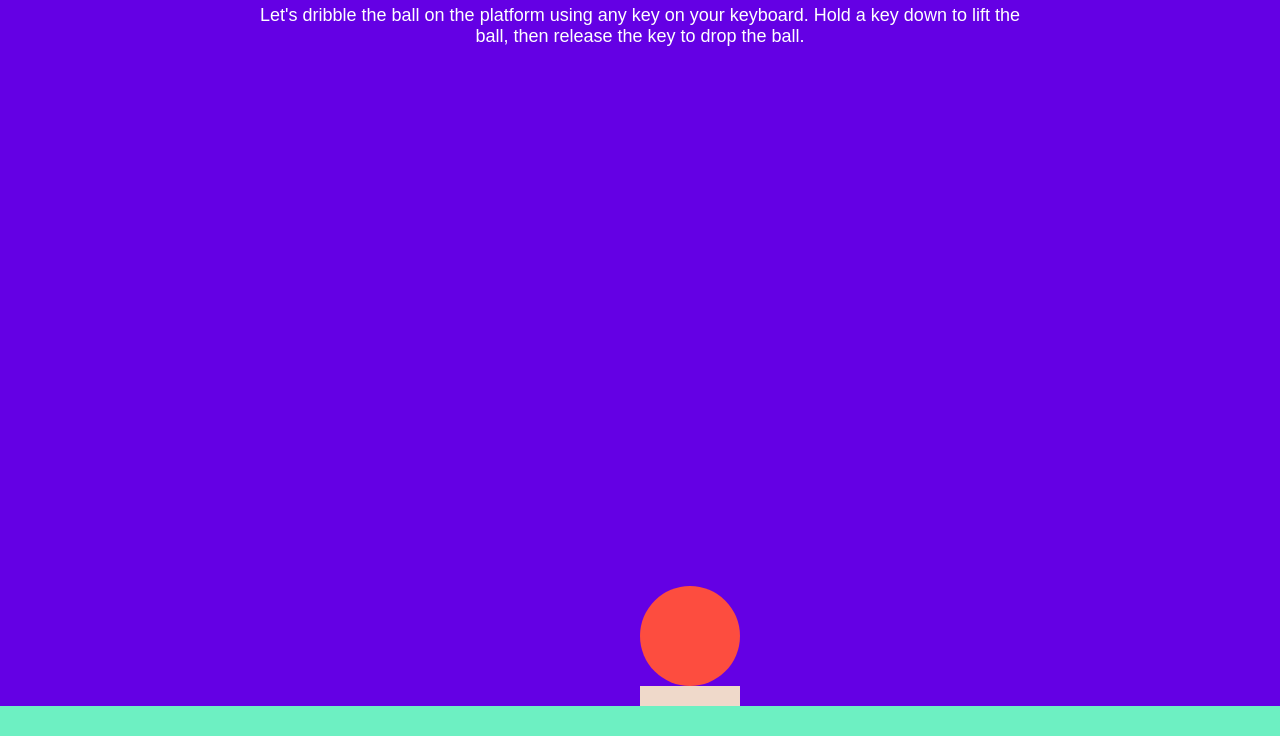
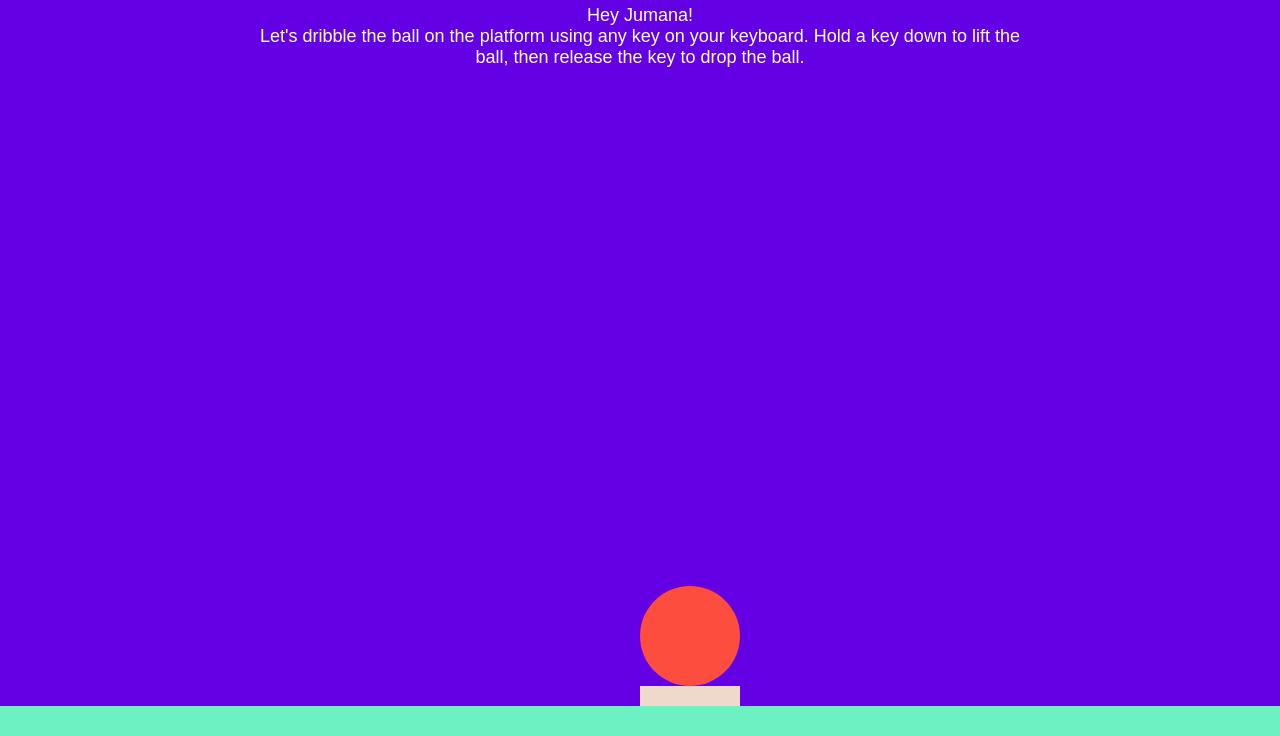
Before and after one commit to Mus3813/ballgame, a plain HTML site: page index.html in a window 1280 px wide. Shown: the part 64-800 px from the top of the page. Drawn offline with Linux system fonts and the light colour scheme.

Commit message:
name add

```diff
--- a/index.html
+++ b/index.html
@@ -9,7 +9,7 @@
 <body>
   <div id='container'>
     <h1>Ball Bounce</h1>
-    <p>Let's dribble the ball on the platform using any key on your keyboard. Hold a key down to lift the ball, then release the key to drop the ball.</p>
+    <p>Hey Jumana! <br>Let's dribble the ball on the platform using any key on your keyboard. Hold a key down to lift the ball, then release the key to drop the ball.</p>
     <!--<button id='button'>Reset</button>-->
     <div id='float-circle'></div>
     <div id='platform'></div>
```
